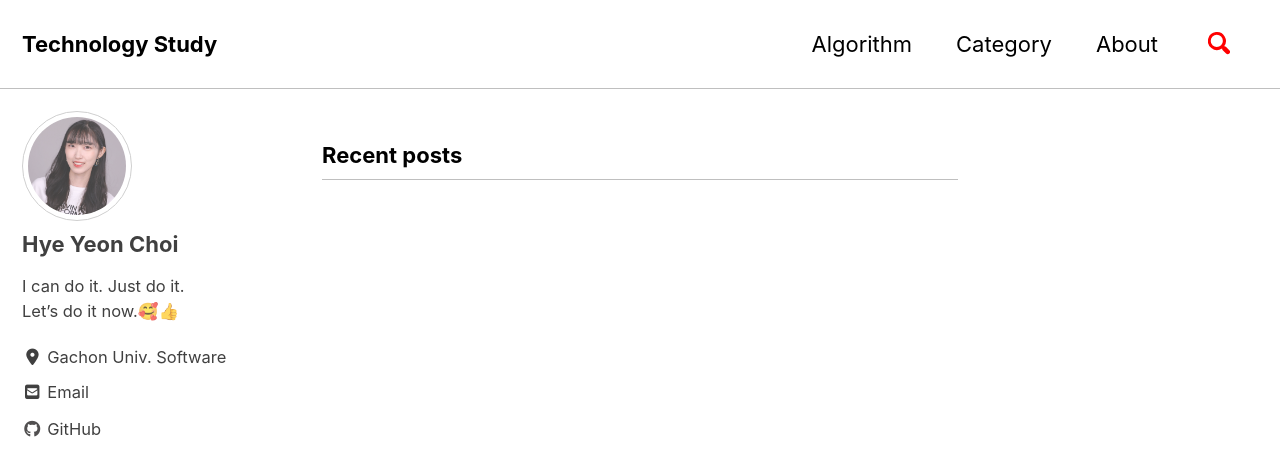
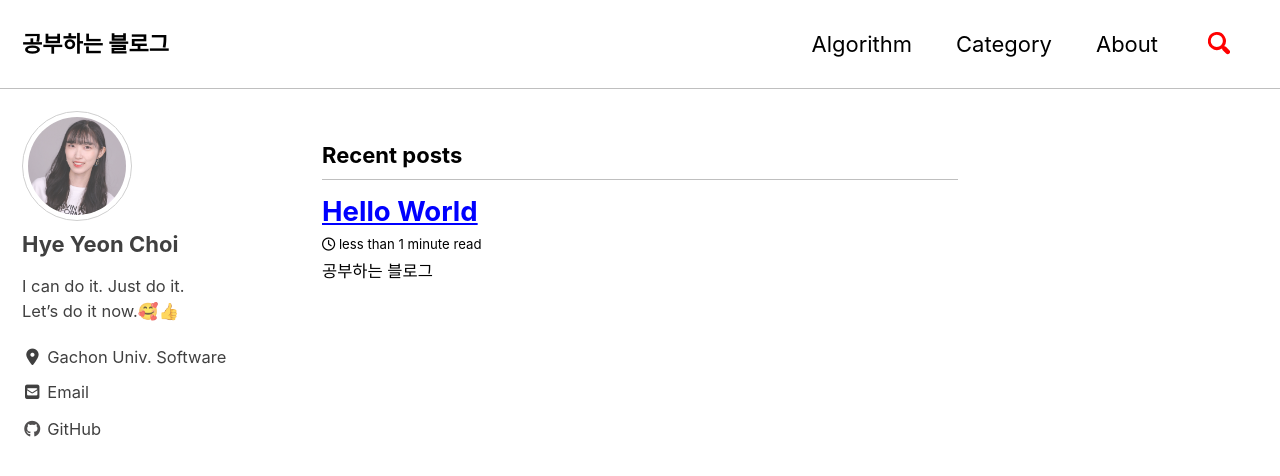
Before and after one commit to chlgpdus921/chlgpdus921.github.io, a Jekyll site: the page built from index.html, in a window 1280 px wide and 900 px high. Shown: the top 476 px of the window. Built offline with Jekyll 4.4.1, drawn with Linux system fonts in a browser that asks for light colours; cached includes are drawn as plain includes; nearby versions of some CDN libraries; the list of posts is cut into pages by our own code.

Commit message:
포스트 업로드 연습

```diff
--- a/_config.yml
+++ b/_config.yml
@@ -16,7 +16,7 @@ minimal_mistakes_skin    : "contrast" # "air", "aqua", "contrast", "dark", "dirt
 
 # Site Settings
 locale                   : "en-US"
-title                    : "Technology Study"
+title                    : "공부하는 블로그"
 title_separator          : "-"
 subtitle                 : # site tagline that appears below site title in masthead
 name                     : "HyeYeon Choi"
--- /dev/null
+++ b/_posts/2020-03-24-first-post.md
@@ -0,0 +1,15 @@
+---
+layout: post
+title:  "Hello World"
+excerpt: "공부하는 블로그"
+
+categories:
+  - Blog
+tags:
+  - Blog
+last_modified_at: {{ page.last_modified_at }}
+---
+
+HELLO
+
+Welcome to Hyeyeon's Study Blog!!!!
```
